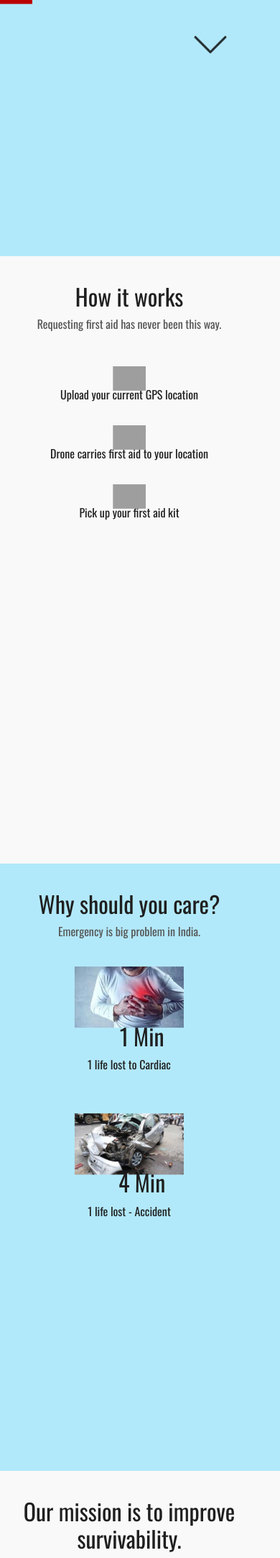
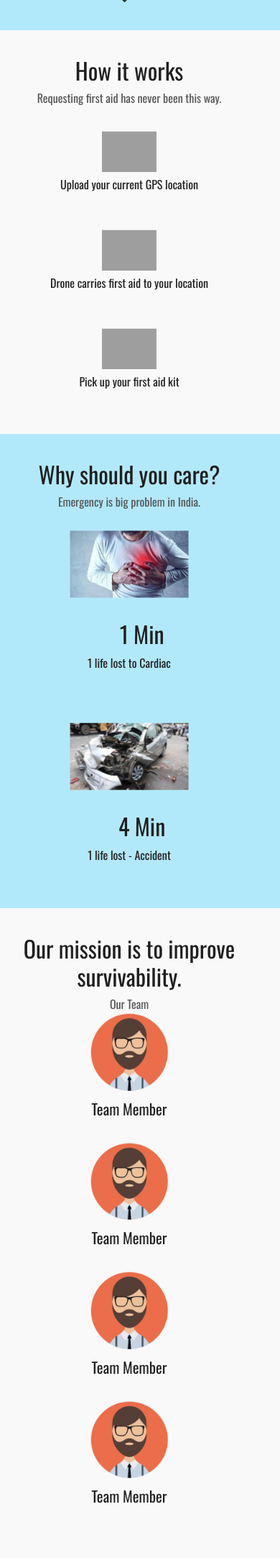
Before and after one commit to iamashwinks/Drone-WebApp, a Django app: page /home/ in a window 390 px wide. Shown: the part 549-2714 px from the top of the page at 72% size. Run offline with Django 3.2, Linux system fonts and the light colour scheme; some libraries are stand-ins or nearby versions; grey boxes are pictures that could not be loaded.

Commit message:
Add meta viewport & loading

```diff
--- a/static/css/main.css
+++ b/static/css/main.css
@@ -149,6 +149,7 @@
 	text-align: center;
 	font-size: 120%;
 	margin-top: -2rem;
+	padding-bottom: 2rem;
 }
 
 .b-page {
@@ -163,6 +164,7 @@
 	width: 100%;
 	height: 100%;
 	max-width: 100%;
+	padding-bottom: 3rem;
 }
 
 .b-page-text {
@@ -198,6 +200,7 @@
 	font-size: 140%;
 	text-align: center;
 	margin-top: -2rem;
+	padding-bottom: 2rem;
 }
 
 footer {
@@ -276,8 +279,8 @@
 	animation-fill-mode: both;
 	-webkit-animation-timing-function: ease-in-out;
 	animation-timing-function: ease-in-out;
-	animation-iteration-count: infinite;
-	-webkit-animation-iteration-count: infinite;
+	animation-iteration-count: 1;
+	-webkit-animation-iteration-count: 1;
 }
 
 .img_scroll:hover {
@@ -289,6 +292,36 @@
     color: #e32;
     content: ' *';
     display:inline;
+}
+
+#loader {
+  position: relative;
+  left: 50%;
+  top: 50%;
+  z-index: 1;
+}
+
+/* Add animation to "page content" */
+.animate-bottom {
+  position: relative;
+  -webkit-animation-name: animatebottom;
+  -webkit-animation-duration: 1s;
+  animation-name: animatebottom;
+  animation-duration: 1s
+}
+
+@-webkit-keyframes animatebottom {
+  from { bottom:-100px; opacity:0 }
+  to { bottom:0px; opacity:1 }
+}
+
+@keyframes animatebottom {
+  from{ bottom:-100px; opacity:0 }
+  to{ bottom:0; opacity:1 }
+}
+
+#myDiv {
+  display: none;
 }
 
 @keyframes bounce {
@@ -389,6 +422,12 @@
 }
 
 @media (max-width: 576px) {
+	html, body {
+		margin: 0;
+		padding: 0;
+		max-width: 100%;
+	}
+
 	.display-4 {
 		font-size: 150%;
 	}
@@ -408,9 +447,8 @@
 	}
 
 	.a-page-img {
-		width: 15%;
-		height: 15%;
-		max-width: 15%;
+		width: 25%;
+		max-width: 25%;
 		margin-top: 2rem;
 	}
 
@@ -428,7 +466,7 @@
 		top: 50%;
 		left: 50%;
 		transform: translate(-50%, -50%);
-		margin-top: 1rem;
+		margin-top: 3rem;
 	}
 
 	.b-page-text {
@@ -440,7 +478,7 @@
 
 	.b-page-text > h4 {
 		font-size: 200%;
-		margin-top: -1rem;
+		margin-top: -2.5rem;
 	}
 
 	.b-page-text > p {
@@ -448,28 +486,47 @@
 	}
 
 	.c-page-img {
-		width: 20%;
-		height: 20%;
-		max-width: 20%;
+		width: 35%;
+		max-width: 35%;
 		margin-top: 1.5rem;
 	}
 
 	.c-page-member {
-		font-size: 100%;
+		font-size: 130%;
 		margin-top: -2.5rem;
 		margin-bottom: 2rem;
 	}
 
-}
-
-@media only screen and (min-device-width : 320px) and (max-device-width : 480px) {
-	.hero {
-		width: 100%;
-		height: 40%;
+	.nav-link:hover::after {
+	    display: none;
 	}
 
-	.a-page, .b-page, .c-page  {
-		width: 100%;
-		height: 25%;
+	.logo {
+		margin-left: 10px;
+	}
+
+	.icon-bar a {
+	    padding: 10px;
+	    font-size: 12px;
+	}
+
+	.navbar-toggler-icon {
+	    margin-right: 20px;
+	}
+
+	.img_scroll {
+	    margin-left: 8rem;
+	    width: 35px;
+	    height: 35px;
+	    max-width: 100%;
+	    margin-top: -50px;
+	}
+
+	.hero-img {
+	    width: 70%;
+	    height: 70%;
+	    max-width: 70%;
+	    margin-top: 1rem;
+	    margin-left: 0;
 	}
 }
--- a/templates/index.html
+++ b/templates/index.html
@@ -4,15 +4,30 @@
 	<head>
 		<meta charset="UTF-8">
 		<title>Medrones</title>
+		<meta name="viewport" content="width=device-width, initial-scale=1.0">
 		<link rel="stylesheet" href="https://stackpath.bootstrapcdn.com/bootstrap/4.3.1/css/bootstrap.min.css" integrity="sha384-ggOyR0iXCbMQv3Xipma34MD+dH/1fQ784/j6cY/iJTQUOhcWr7x9JvoRxT2MZw1T" crossorigin="anonymous">
 		<link href="https://maxcdn.bootstrapcdn.com/font-awesome/4.7.0/css/font-awesome.min.css" rel="stylesheet">
-		<link rel="stylesheet" href="{% static 'css/main.css' %}">
 		<link href="https://fonts.googleapis.com/css?family=Open+Sans" rel="stylesheet">
 		<link href="https://fonts.googleapis.com/css?family=Open+Sans|Oswald" rel="stylesheet">
 		<link rel='icon' type='image/gif' href="{% static 'img/drone-delivery.png' %}">
-		<script src="https://ajax.googleapis.com/ajax/libs/jquery/3.2.1/jquery.min.js"></script>
+		<link rel="stylesheet" href="{% static 'css/main.css' %}">
 	</head>
-	<body>
+	<body onload="myFunction()" style="margin:0;">
+		<div id="loader">
+			<svg width="44" height="44" viewBox="0 0 44 44" xmlns="http://www.w3.org/2000/svg" stroke="#000">
+				<g fill="none" fill-rule="evenodd" stroke-width="2">
+					<circle cx="22" cy="22" r="1">
+					<animate attributeName="r" begin="0s" dur="1.8s" values="1; 20" calcMode="spline" keyTimes="0; 1" keySplines="0.165, 0.84, 0.44, 1" repeatCount="indefinite"/>
+						<animate attributeName="stroke-opacity" begin="0s" dur="1.8s" values="1; 0" calcMode="spline" keyTimes="0; 1" keySplines="0.3, 0.61, 0.355, 1" repeatCount="indefinite"/>
+							</circle>
+							<circle cx="22" cy="22" r="1">
+							<animate attributeName="r" begin="-0.9s" dur="1.8s" values="1; 20" calcMode="spline" keyTimes="0; 1" keySplines="0.165, 0.84, 0.44, 1" repeatCount="indefinite"/>
+								<animate attributeName="stroke-opacity" begin="-0.9s" dur="1.8s" values="1; 0" calcMode="spline" keyTimes="0; 1" keySplines="0.3, 0.61, 0.355, 1" repeatCount="indefinite"/>
+									</circle>
+								</g>
+							</svg>
+						</div>
+						<div style="display:none;" id="myDiv" class="animate-bottom">
 							<nav class="navbar navbar-expand-lg navbar-container">
 								<div class="logo">
 									<img src="{% static 'img/drone-delivery.png' %}" style="width: 2rem;" alt="🚁 ">
@@ -27,7 +42,7 @@
 											<a class="nav-link" href="#">🏠Home</a>
 										</li>
 										<li class="nav-item">
-						<a class="nav-link" href="#">🎁Request Supply</a>
+											<a class="nav-link" data-toggle="modal" data-target="#exampleModal" style="cursor: pointer">🎁Request Supply</a>
 										</li>
 										<li class="nav-item">
 											<a class="nav-link" href="#how-it-works">⚙️How it Works</a>
@@ -57,7 +72,7 @@
 											<button type="button" class="btn btn-primary btn-lg hero-button" data-toggle="modal" data-target="#exampleModal">Request medical Supplies</button>
 										</div>
 										<div class="col-xs-12 col-sm-12 col-md-6 col-lg-6">
-						<img class="img-fluid hero-img" src="{% static 'img/drone-delivery' %}.gif" alt="Drone Delivery">
+											<img class="img-fluid hero-img" src="{% static 'img/drone-delivery.gif' %}" alt="Drone Delivery">
 										</div>
 									</div>
 									<div class="row padding">
@@ -102,7 +117,7 @@
 													<input type="tel" id="phone" name="phone" class="form-control" placeholder="Enter your phone number" required>
 												</div>
 												<div class="form-group">
-							<p>Upload Image(Optional)</label>
+													<p>Upload Image(Optional)</p>
 													<input type="file" class="form-control-file" name="image">
 												</div>
 												<button type="submit" class="btn btn-primary" id="submit">Submit</button>
@@ -144,7 +159,6 @@
 									</div><br>
 								</div>
 							</div>
-</div>
 							<div class="b-page" id="why-drones">
 								<div class="container-fluid padding">
 									<div class="row">
@@ -157,7 +171,7 @@
 									</div>
 								</div>
 								<div class="container">
-		<div class="row padding">
+									<div class="row">
 										<div class="col-sm-6 col-md-3">
 											<div class="b-page-asset">
 												<img class="img-fluid b-page-img" src="{% static 'img/cardiac.jpeg' %}" alt="Cardiac Arrest">
@@ -241,6 +255,7 @@
 									</div>
 								</div><br>
 							</footer>
+						</div>
 						<script>
 							var lat = document.getElementById("lat");
 							var long = document.getElementById("long");
@@ -256,6 +271,17 @@
 							long.value= position.coords.longitude;
 							}
 						</script>
+						<script>
+							var myVar;
+							function myFunction() {
+							myVar = setTimeout(showPage, 2000);
+							}
+							function showPage() {
+							document.getElementById("loader").style.display = "none";
+							document.getElementById("myDiv").style.display = "block";
+							}
+						</script>
+						<script src="https://ajax.googleapis.com/ajax/libs/jquery/3.2.1/jquery.min.js"></script>
 						<script src="https://code.jquery.com/jquery-3.3.1.slim.min.js" integrity="sha384-q8i/X+965DzO0rT7abK41JStQIAqVgRVzpbzo5smXKp4YfRvH+8abtTE1Pi6jizo" crossorigin="anonymous"></script>
 						<script src="https://cdnjs.cloudflare.com/ajax/libs/popper.js/1.14.7/umd/popper.min.js" integrity="sha384-UO2eT0CpHqdSJQ6hJty5KVphtPhzWj9WO1clHTMGa3JDZwrnQq4sF86dIHNDz0W1" crossorigin="anonymous"></script>
 						<script src="https://stackpath.bootstrapcdn.com/bootstrap/4.3.1/js/bootstrap.min.js" integrity="sha384-JjSmVgyd0p3pXB1rRibZUAYoIIy6OrQ6VrjIEaFf/nJGzIxFDsf4x0xIM+B07jRM" crossorigin="anonymous"></script>
```
Also changed, not shown: db.sqlite3, media/accident1_YLUYZob.jpg (added), media/car_FKIzWvs.jpg (added), media/cardiac.jpeg (added), 1 other file. Lines whose indentation alone changed are shown as unchanged.
